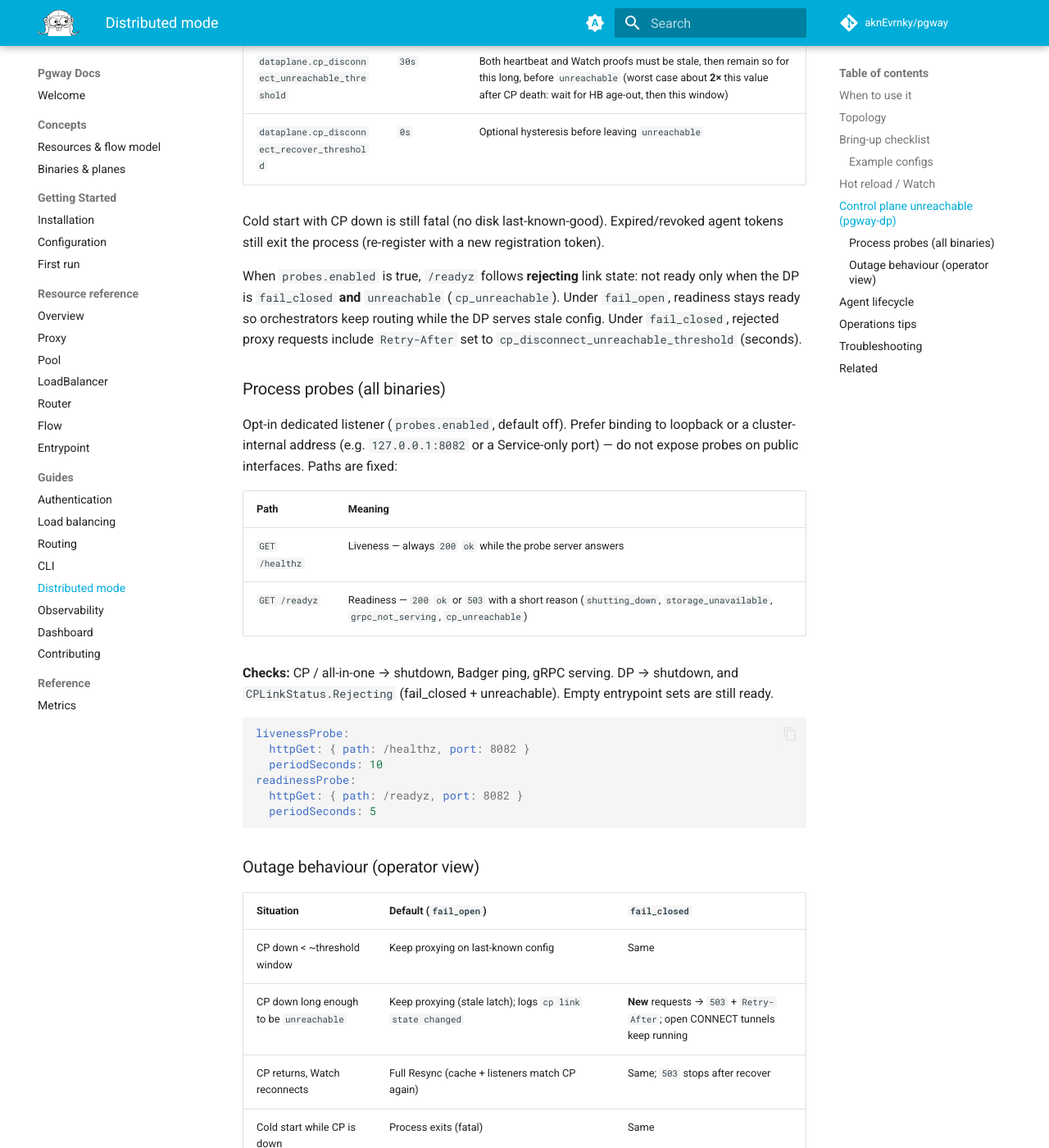
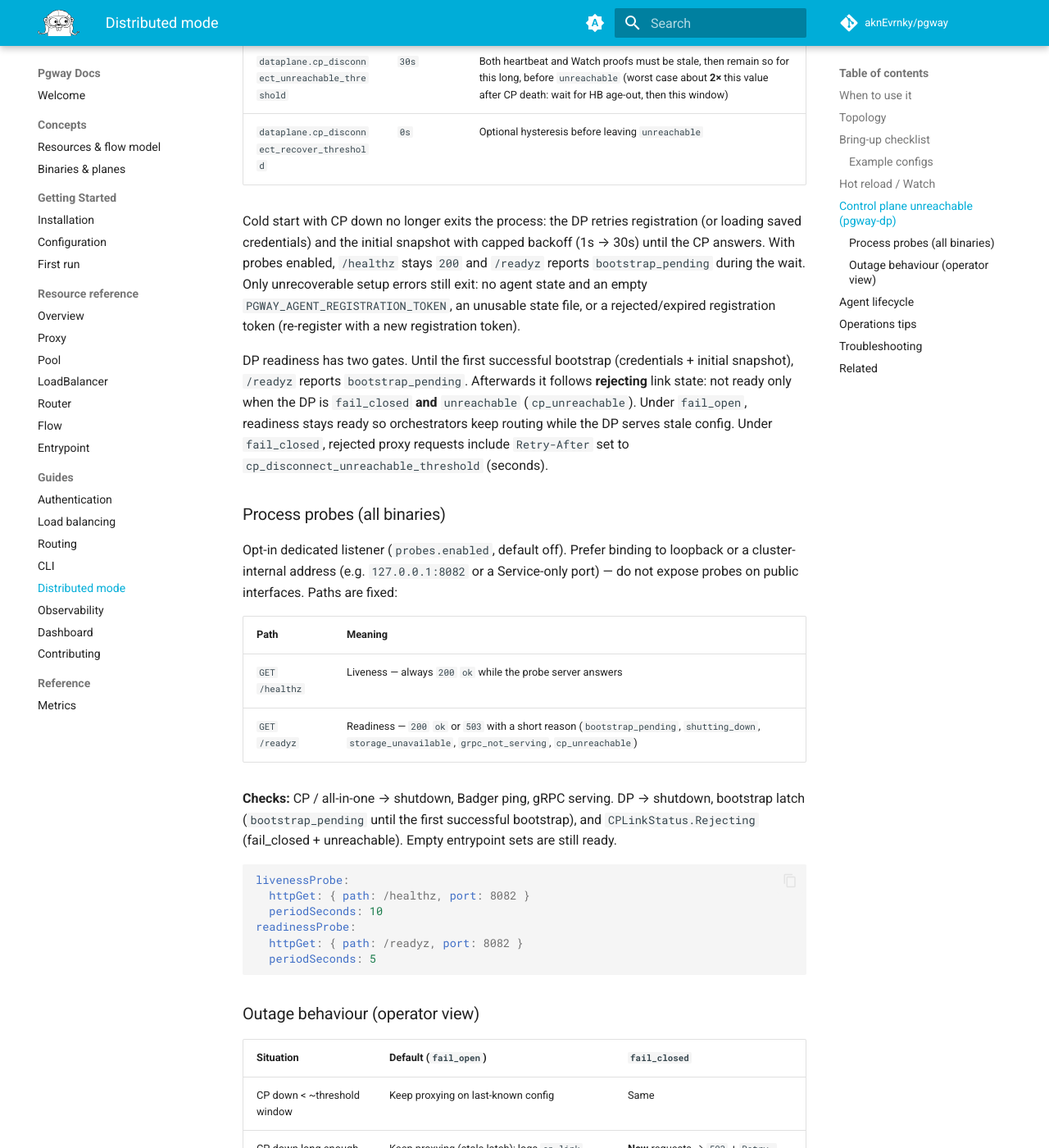
Before and after one commit to aknEvrnky/pgway-docs, an MkDocs documentation site: the page built from docs/guides/distributed.md, in a window 1280 px wide and 1400 px high, scrolled down 2589 px. Shown: the whole window at 82% size. Built offline with MkDocs 1.6.1 and Material for MkDocs 9.7.7, drawn with Linux system fonts in a browser that asks for light colours; comment, search, counter and statistics services are not loaded; some of the changed text lies outside the part shown.

Commit message:
docs: describe DP bootstrap wait behavior

````diff
--- a/docs/guides/distributed.md
+++ b/docs/guides/distributed.md
@@ -98,9 +98,9 @@ Once the DP has bootstrapped and bound listeners, proxy traffic can continue on
 | `dataplane.cp_disconnect_unreachable_threshold` | `30s` | Both heartbeat and Watch proofs must be stale, then remain so for this long, before `unreachable` (worst case about **2×** this value after CP death: wait for HB age-out, then this window) |
 | `dataplane.cp_disconnect_recover_threshold` | `0s` | Optional hysteresis before leaving `unreachable` |
 
-Cold start with CP down is still fatal (no disk last-known-good). Expired/revoked agent tokens still exit the process (re-register with a new registration token).
+Cold start with CP down no longer exits the process: the DP retries registration (or loading saved credentials) and the initial snapshot with capped backoff (1s → 30s) until the CP answers. With probes enabled, `/healthz` stays `200` and `/readyz` reports `bootstrap_pending` during the wait. Only unrecoverable setup errors still exit: no agent state and an empty `PGWAY_AGENT_REGISTRATION_TOKEN`, an unusable state file, or a rejected/expired registration token (re-register with a new registration token).
 
-When `probes.enabled` is true, `/readyz` follows **rejecting** link state: not ready only when the DP is `fail_closed` **and** `unreachable` (`cp_unreachable`). Under `fail_open`, readiness stays ready so orchestrators keep routing while the DP serves stale config. Under `fail_closed`, rejected proxy requests include `Retry-After` set to `cp_disconnect_unreachable_threshold` (seconds).
+DP readiness has two gates. Until the first successful bootstrap (credentials + initial snapshot), `/readyz` reports `bootstrap_pending`. Afterwards it follows **rejecting** link state: not ready only when the DP is `fail_closed` **and** `unreachable` (`cp_unreachable`). Under `fail_open`, readiness stays ready so orchestrators keep routing while the DP serves stale config. Under `fail_closed`, rejected proxy requests include `Retry-After` set to `cp_disconnect_unreachable_threshold` (seconds).
 
 ### Process probes (all binaries)
 
@@ -109,9 +109,9 @@ Opt-in dedicated listener (`probes.enabled`, default off). Prefer binding to loo
 | Path | Meaning |
 |------|---------|
 | `GET /healthz` | Liveness — always `200` `ok` while the probe server answers |
-| `GET /readyz` | Readiness — `200` `ok` or `503` with a short reason (`shutting_down`, `storage_unavailable`, `grpc_not_serving`, `cp_unreachable`) |
+| `GET /readyz` | Readiness — `200` `ok` or `503` with a short reason (`bootstrap_pending`, `shutting_down`, `storage_unavailable`, `grpc_not_serving`, `cp_unreachable`) |
 
-**Checks:** CP / all-in-one → shutdown, Badger ping, gRPC serving. DP → shutdown, and `CPLinkStatus.Rejecting` (fail_closed + unreachable). Empty entrypoint sets are still ready.
+**Checks:** CP / all-in-one → shutdown, Badger ping, gRPC serving. DP → shutdown, bootstrap latch (`bootstrap_pending` until the first successful bootstrap), and `CPLinkStatus.Rejecting` (fail_closed + unreachable). Empty entrypoint sets are still ready.
 
 ```yaml
 livenessProbe:
@@ -129,7 +129,7 @@ readinessProbe:
 | CP down &lt; ~threshold window | Keep proxying on last-known config | Same |
 | CP down long enough to be `unreachable` | Keep proxying (stale latch); logs `cp link state changed` | **New** requests → `503` + `Retry-After`; open CONNECT tunnels keep running |
 | CP returns, Watch reconnects | Full Resync (cache + listeners match CP again) | Same; `503` stops after recover |
-| Cold start while CP is down | Process exits (fatal) | Same |
+| Cold start while CP is down | Process stays up and retries (readiness `bootstrap_pending`); becomes ready when CP answers | Same |
 | All-in-one `pgway` | Disconnect policy N/A; periodic Resync every `event_resync_interval` heals dropped in-process events | Same |
 
 ## Agent lifecycle
@@ -160,6 +160,7 @@ readinessProbe:
 | Symptom | Checks |
 |---------|--------|
 | DP exits: no agent state / empty registration token | First start needs `PGWAY_AGENT_REGISTRATION_TOKEN` or a populated `agent.state_path` |
+| DP not ready, logs `agent bootstrap failed; retrying` | CP unreachable at startup — the DP is waiting (readiness `bootstrap_pending`); check CP uptime and network |
 | `agent list` shows disconnected | Network to CP, `agent.heartbeat_interval` vs threshold, CP uptime |
 | Apply OK but no listener | Confirm DP is running and Watch connected; look for entrypoint bind logs on **DP**, not CP |
 | `pgctl` auth errors | `pgctl login`; `PGWAY_GRPC_LISTEN_ADDR`; not mixing agent token with user commands |
````
